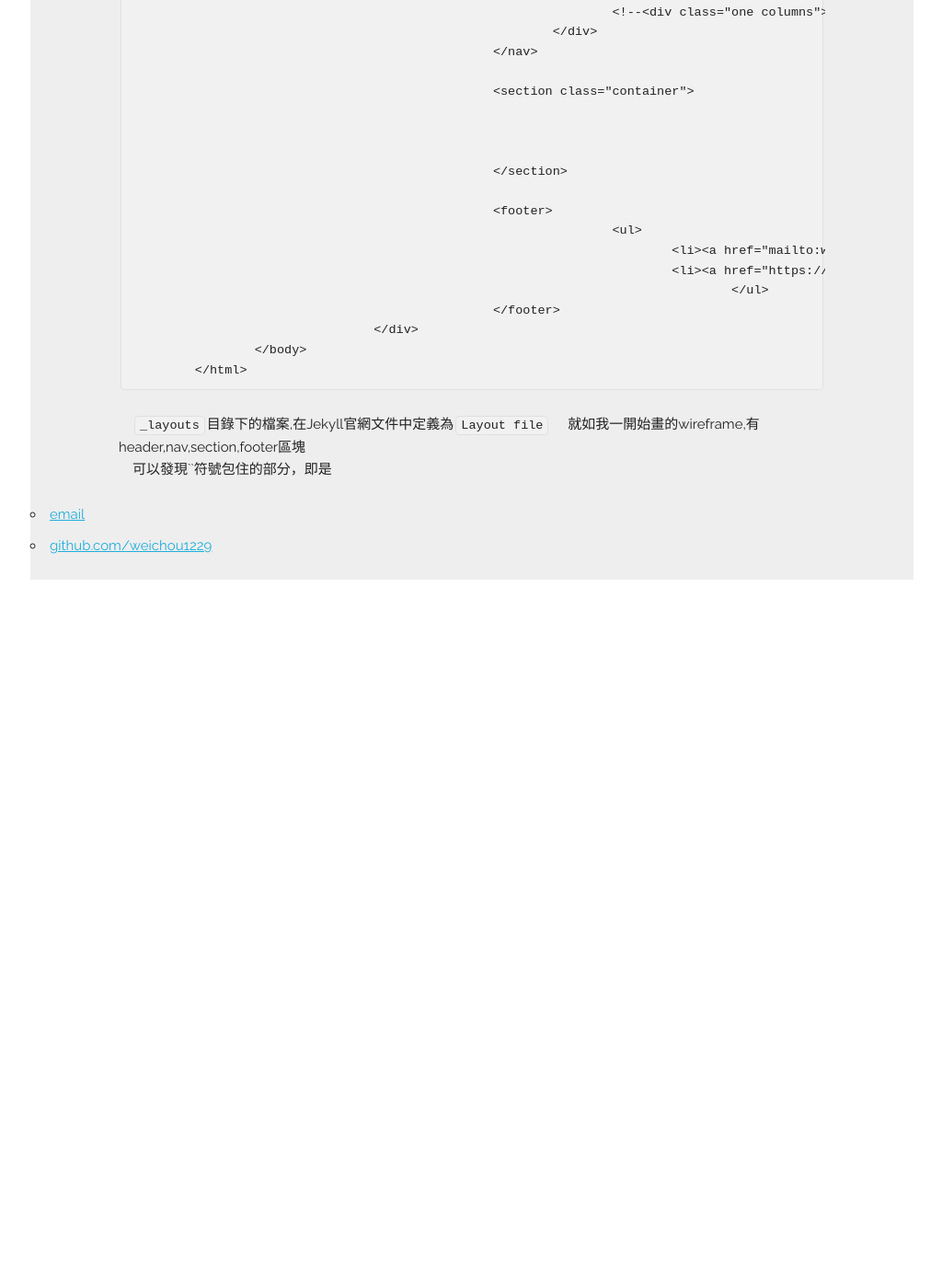
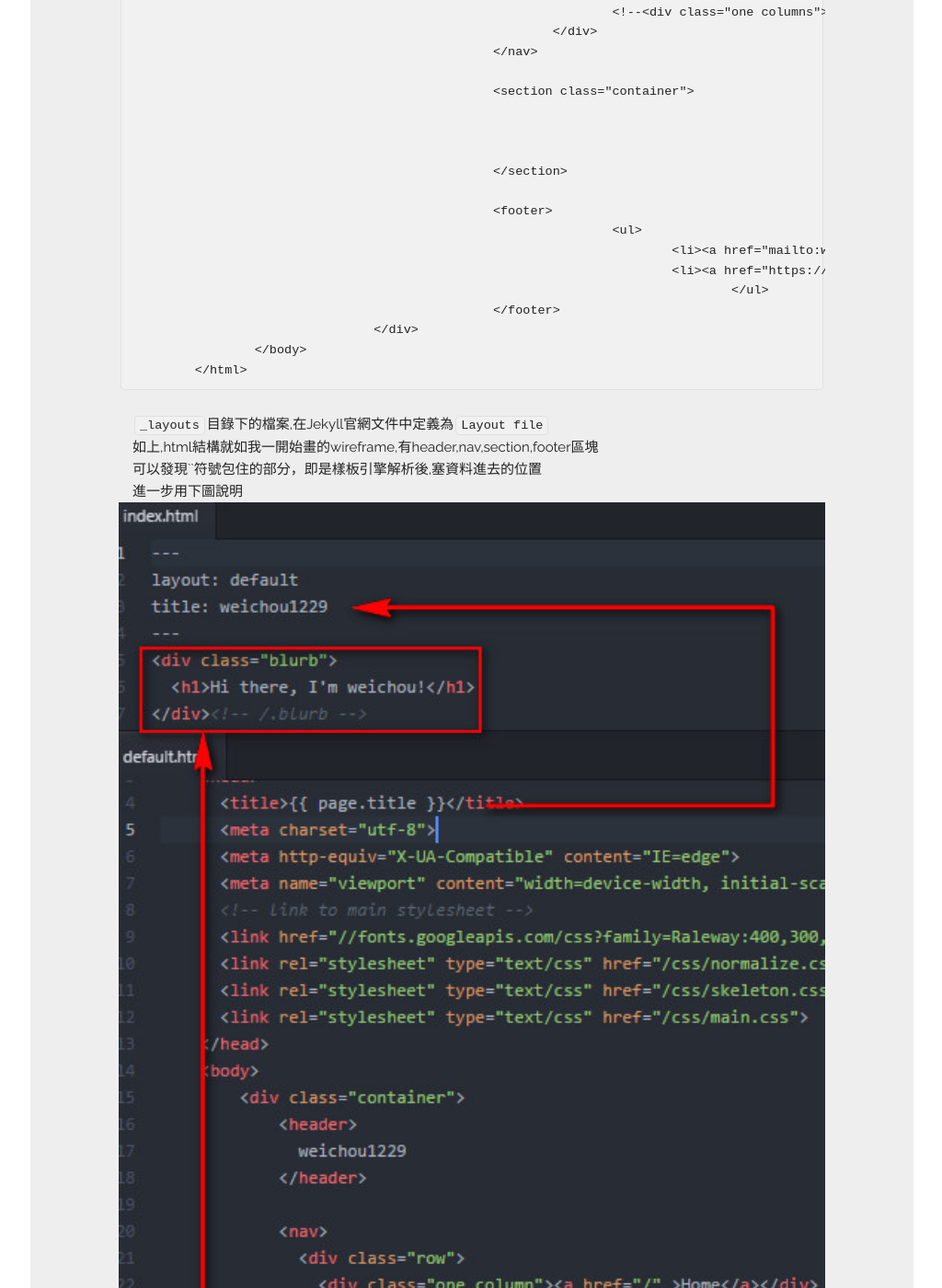
Before and after one commit to weichou1229/weichou.github.io, a Jekyll site: the page built from _posts/blog/2016-07-30-建立自己的-GitHub-Pages-website.md, in a window 1280 px wide and 1400 px high, scrolled down 3936 px. Shown: the whole window at 92% size, without its empty margins (127-1151 px from the left). Built offline with Jekyll 4.4.1, drawn with Linux system fonts in a browser that asks for light colours; comment, search, counter and statistics services are not loaded; before the commit the page ends 4566 px from its top, so only the background shows below that; some of the changed text lies outside the part shown.

````diff
--- a/_layouts/default.html
+++ b/_layouts/default.html
@@ -8,8 +8,8 @@
 			<!-- link to main stylesheet -->
 			<link href="//fonts.googleapis.com/css?family=Raleway:400,300,600" rel="stylesheet" type="text/css">
 			<link rel="stylesheet" type="text/css" href="/css/normalize.css">
-  			<link rel="stylesheet" type="text/css" href="/css/skeleton.css">
-  			<link rel="stylesheet" type="text/css" href="/css/main.css">
+  		<link rel="stylesheet" type="text/css" href="/css/skeleton.css">
+  		<link rel="stylesheet" type="text/css" href="/css/main.css">
 		</head>
 		<body>
 				<div class="container">
--- a/_posts/blog/2016-07-30-建立自己的-GitHub-Pages-website.md
+++ b/_posts/blog/2016-07-30-建立自己的-GitHub-Pages-website.md
@@ -133,5 +133,9 @@ Jekyll also happens to be the engine behind GitHub Pages...
 	</html>
 ```
 　`_layouts`目錄下的檔案,在Jekyll官網文件中定義為`Layout file`
-　就如我一開始畫的wireframe,有header,nav,section,footer區塊
-　可以發現`{{ }}`符號包住的部分，即是
+　如上,html結構就如我一開始畫的wireframe,有header,nav,section,footer區塊
+　可以發現`{{ }}`符號包住的部分，即是樣板引擎解析後,塞資料進去的位置
+　進一步用下圖說明
+<img src="{{ site.url }}/assets/images/renderFileExample1.jpg" width="100%"/>
+　**在Page file宣告的各種變數,和系統提供的變數,
+　都會在呈現靜態頁面時搭配Layout File使用**
````
Also changed, not shown: other parts of _posts/blog/2016-07-30-建立自己的-GitHub-Pages-website.md (+3 -3 lines), assets/images/renderFileExample1.jpg (added).
